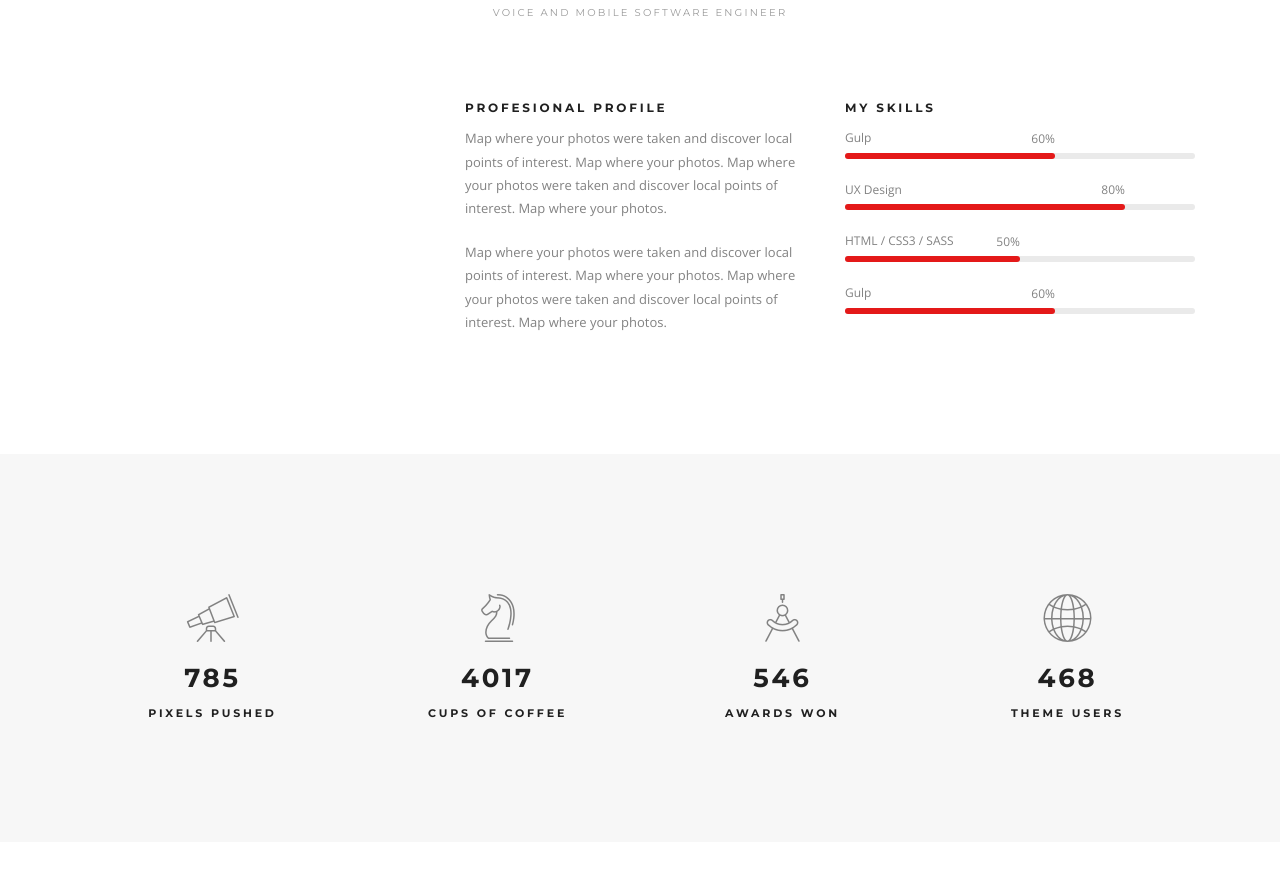
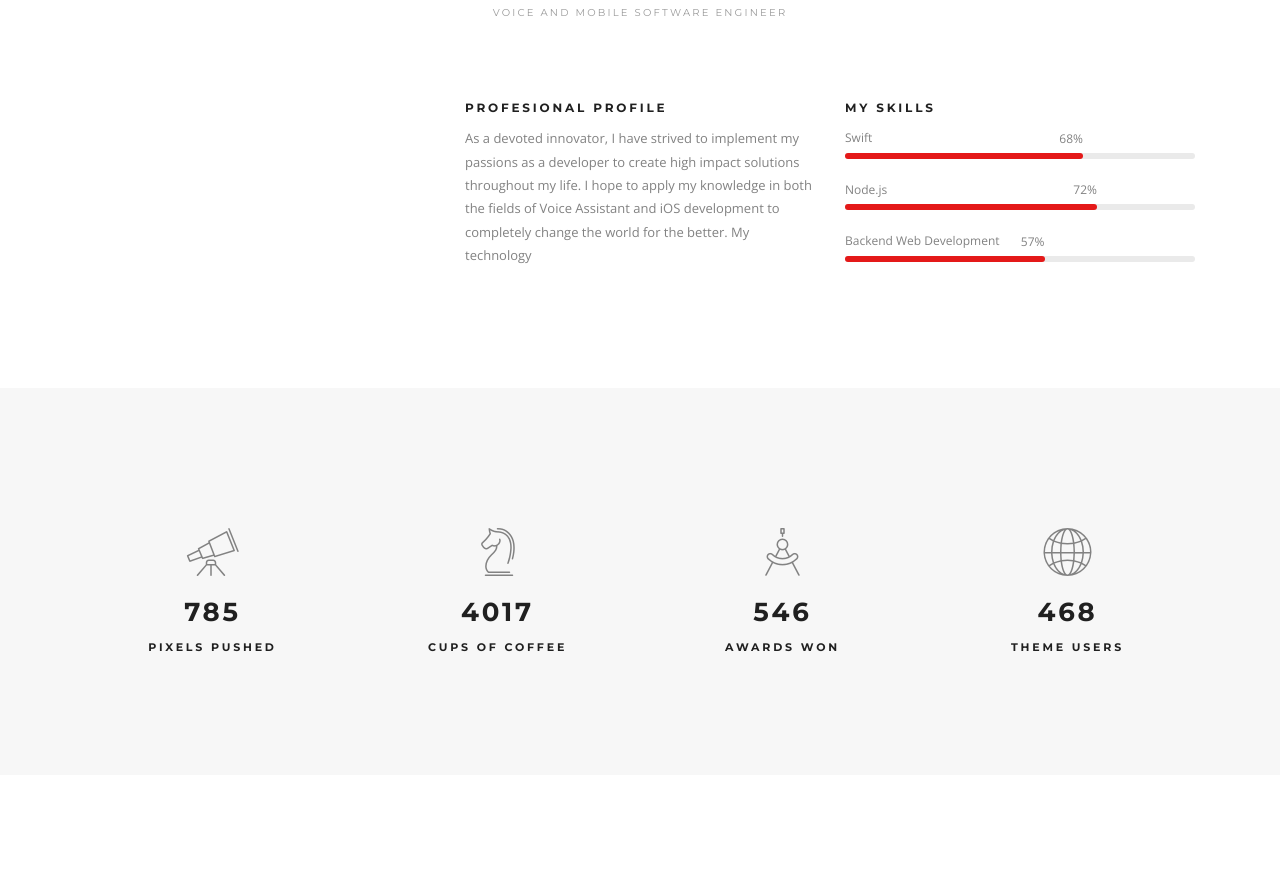
Before and after one commit to woodward4422/woodward4422.github.io, a plain HTML site: page index.html in a window 1280 px wide. Shown: the part 960-1852 px from the top of the page. Drawn offline with nearby package versions, Linux system fonts and the light colour scheme; some packages are replaced by stand-ins of ours.

```diff
--- a/index.html
+++ b/index.html
@@ -94,33 +94,26 @@
 						</div>
 						<div class="col-md-4">
 							<h5>Profesional Profile</h5>
-							<p>Map where your photos were taken and discover local points of interest. Map where your photos. Map where your photos were taken and discover local points of interest. Map where your photos.</p>
-							<p>Map where your photos were taken and discover local points of interest. Map where your photos. Map where your photos were taken and discover local points of interest. Map where your photos.</p>
+							<p>As a devoted innovator, I have strived to implement my passions as a developer to create high impact solutions throughout my life. I hope to apply my knowledge in both the fields of Voice Assistant and iOS development to completely change the world for the better. My technology </p>
 						</div>
 						<div class="col-md-4">
 							<h5>My Skills</h5>
 							<div class="progress-item">
-								<div class="progress-title">Gulp</div>
+								<div class="progress-title">Swift</div>
 								<div class="progress">
-									<div class="progress-bar progress-bar-brand" aria-valuenow="60" role="progressbar" aria-valuemin="0" aria-valuemax="100"><span class="pb-number-box"><span class="pb-number"></span>%</span></div>
+									<div class="progress-bar progress-bar-brand" aria-valuenow="68" role="progressbar" aria-valuemin="0" aria-valuemax="100"><span class="pb-number-box"><span class="pb-number"></span>%</span></div>
 								</div>
 							</div>
 							<div class="progress-item">
-								<div class="progress-title">UX Design</div>
+								<div class="progress-title">Node.js</div>
 								<div class="progress">
-									<div class="progress-bar progress-bar-brand" aria-valuenow="80" role="progressbar" aria-valuemin="0" aria-valuemax="100"><span class="pb-number-box"><span class="pb-number"></span>%</span></div>
+									<div class="progress-bar progress-bar-brand" aria-valuenow="72" role="progressbar" aria-valuemin="0" aria-valuemax="100"><span class="pb-number-box"><span class="pb-number"></span>%</span></div>
 								</div>
 							</div>
 							<div class="progress-item">
-								<div class="progress-title">HTML / CSS3 / SASS</div>
+								<div class="progress-title">Backend Web Development</div>
 								<div class="progress">
-									<div class="progress-bar progress-bar-brand" aria-valuenow="50" role="progressbar" aria-valuemin="0" aria-valuemax="100"><span class="pb-number-box"><span class="pb-number"></span>%</span></div>
-								</div>
-							</div>
-							<div class="progress-item">
-								<div class="progress-title">Gulp</div>
-								<div class="progress">
-									<div class="progress-bar progress-bar-brand" aria-valuenow="60" role="progressbar" aria-valuemin="0" aria-valuemax="100"><span class="pb-number-box"><span class="pb-number"></span>%</span></div>
+									<div class="progress-bar progress-bar-brand" aria-valuenow="57" role="progressbar" aria-valuemin="0" aria-valuemax="100"><span class="pb-number-box"><span class="pb-number"></span>%</span></div>
 								</div>
 							</div>
 						</div>
```
